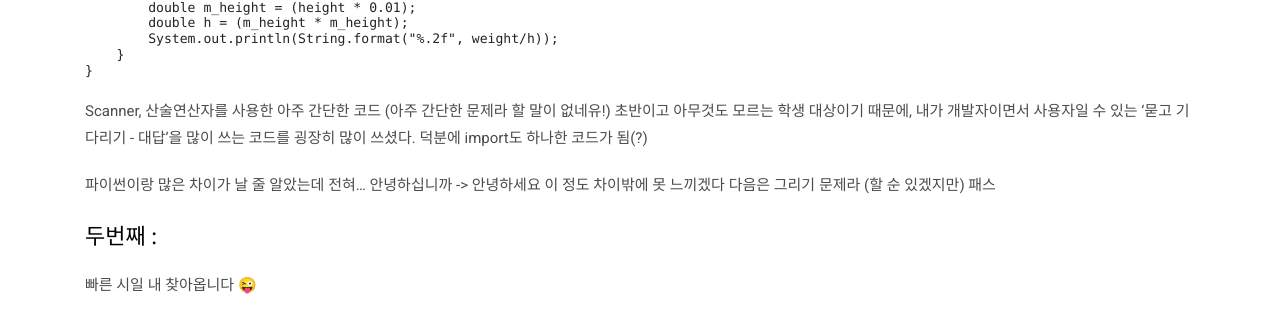
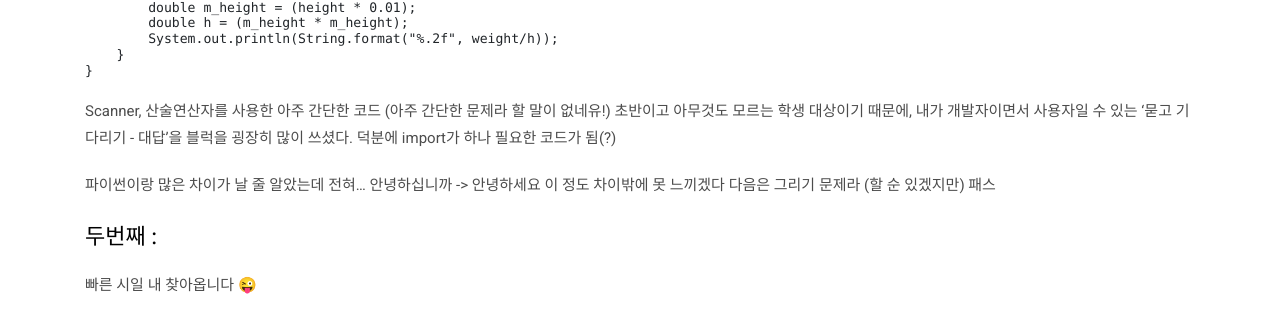
Before and after one commit to cheongsan16/cheongsan16.g, a Jekyll site: the page built from _posts/2021-02-04-precollege.md, in a window 1280 px wide and 900 px high, scrolled down 1119 px. Shown: the part 158-478 px from the top of the window. Built offline with Jekyll 4.4.1, drawn with Linux system fonts in a browser that asks for light colours.

Commit message:
Update 2021-02-04-precollege.md

````diff
--- a/_posts/2021-02-04-precollege.md
+++ b/_posts/2021-02-04-precollege.md
@@ -35,8 +35,8 @@ public class frist {
 ```
 Scanner, 산술연산자를 사용한 아주 간단한 코드
 (아주 간단한 문제라 할 말이 없네유!)
-초반이고 아무것도 모르는 학생 대상이기 때문에, 내가 개발자이면서 사용자일 수 있는 '묻고 기다리기 - 대답'을 많이 쓰는 코드를 굉장히 많이 쓰셨다.
-덕분에 import도 하나한 코드가 됨(?)
+초반이고 아무것도 모르는 학생 대상이기 때문에, 내가 개발자이면서 사용자일 수 있는 '묻고 기다리기 - 대답'을 블럭을 굉장히 많이 쓰셨다.
+덕분에 import가 하나 필요한 코드가 됨(?)
 
 파이썬이랑 많은 차이가 날 줄 알았는데 전혀... 안녕하십니까 -> 안녕하세요 이 정도 차이밖에 못 느끼겠다
 다음은 그리기 문제라 (할 순 있겠지만) 패스
````
